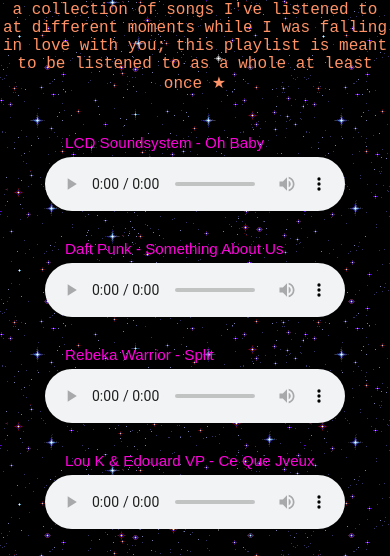
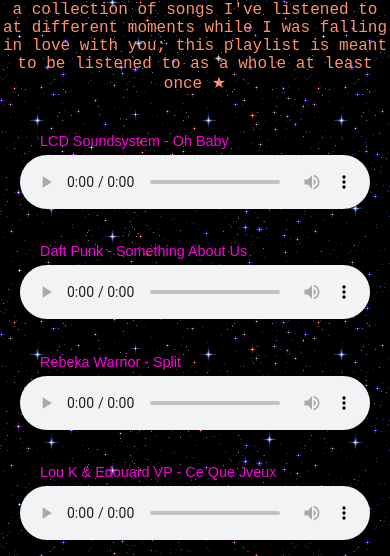
Before and after one commit to vulvette/misias-mixtape, a plain HTML site: page index.html in a window 390 px wide. Shown: the part 212-768 px from the top of the page. Drawn offline with Linux system fonts and the light colour scheme.

Commit message:
Add files via upload
repair phone

```diff
--- a/index.html
+++ b/index.html
@@ -3,6 +3,7 @@
 <head>
   <meta http-equiv="Content-Type" content="text/html; charset=utf-8">
   <meta http-equiv="Content-Style-Type" content="text/css">
+  <meta name="viewport" content="width=device-width, initial-scale=1.0">
   <title>Misia's Mixtape</title>
   <link rel="icon" href="favicon.png">
   <style type="text/css">
@@ -65,14 +66,18 @@
 }
 
 .audio-section {
+  width: 100%;
+  max-width: 350px;
+
   display: flex;
   flex-direction: column;
-  gap: 10px;
+  gap: 20px;
   align-items: center;
 }
 
 .audio-item {
-  text-align: center;
+  width: 100%;
+  overflow: visible;
 }
 
 .audio-title {
@@ -82,6 +87,22 @@
   font-family: Arial, Helvetica, sans-serif;
   font-size: 0.95rem;
   color: #ff00dd  ;
+}
+
+audio {
+  width: 100%;
+  max-width: 100%;
+  display: block;
+}
+
+@media (max-width: 600px) {
+  .audio-title {
+    font-size: 0.9rem;
+  }
+
+  .audio-section {
+    padding: 0 16px;
+  }
 }
 
 .bottom-right-gif {
```
